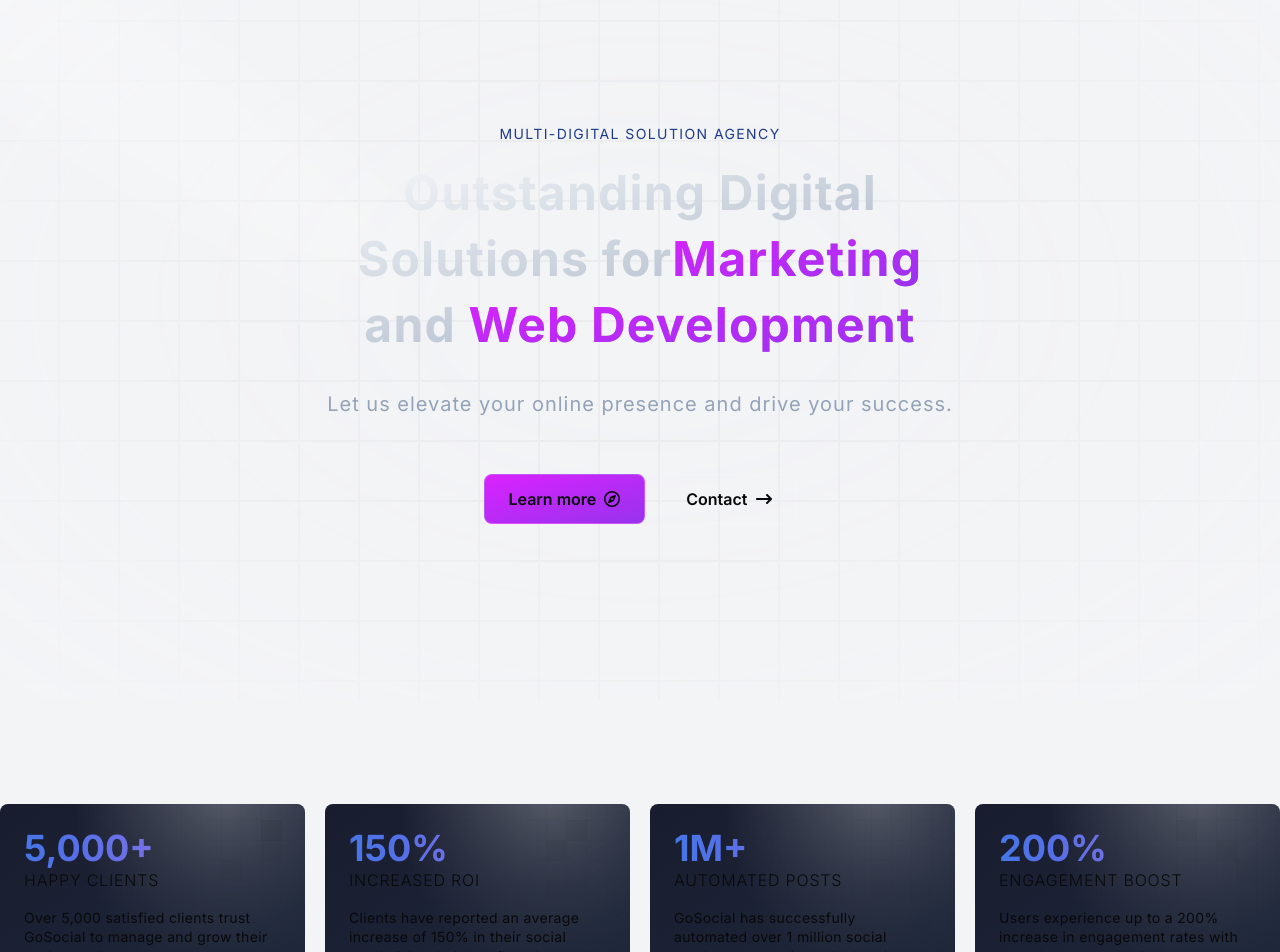
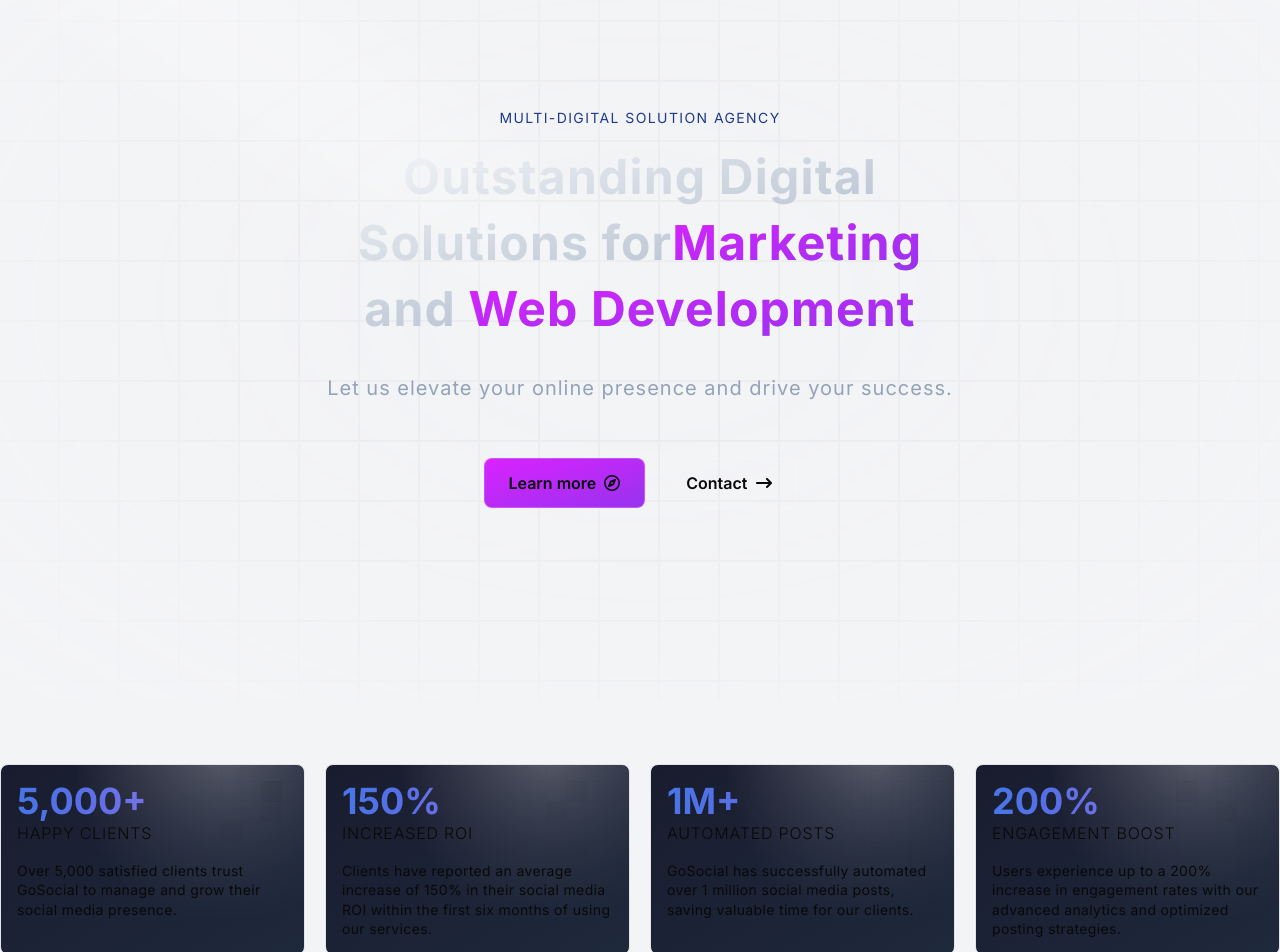
Before and after one commit to borisvicena/gosocial, a Next.js app: page / in a window 1280 px wide. Shown: the part 100-1052 px from the top of the page. Built offline with nearby package versions, Linux system fonts and the light colour scheme.

Commit message:
Improved Hero sectiono

```diff
--- a/components/Hero.tsx
+++ b/components/Hero.tsx
@@ -7,14 +7,12 @@
 
 const Hero = () => {
   return (
-    <div className="relative pb-20 pt-36 max-w-7xl mx-auto">
-      <div>
-        <Spotlight className="-top-10 left-0" fill="white" />
-      </div>
-      <div>
+    <section id="hero" className="">
+      <div className="relative py-20 lg:py-32">
+        <Spotlight className="-top-10 left-40" fill="white" />
         <GridBackground />
-      </div>
-      <div className="relative flex justify-center my-20 z-10">
+        <div className="relative max-w-7xl mx-auto">
+          <div className="relative flex justify-center mt-20 z-10">
             <div className="max-w-[89vw] md:max-w-2xl lg:max-w-[50vw] flex flex-col items-center justify-center">
               <h2 className="uppercase tracking-widest text-sm text-center dark:text-blue-100 text-blue-900 max-w-80">
                 MULTI-DIGITAL SOLUTION AGENCY
@@ -23,7 +21,7 @@
               <p className="text-center md:tracking-wider my-4 text-sm md:text-lg lg:text-xl text-slate-400">
                 Let us elevate your online presence and drive your success.
               </p>
-          <div className="inline-flex gap-4 my-10">
+              <div className="inline-flex gap-4 mt-10">
                 <a href="#services">
                   <ButtonUI text="Learn more" variant="secondary" size="large" icon={<FaRegCompass />} />
                 </a>
@@ -34,6 +32,8 @@
             </div>
           </div>
         </div>
+      </div>
+    </section>
   );
 };
 
--- a/components/KeyStatistics.tsx
+++ b/components/KeyStatistics.tsx
@@ -4,12 +4,13 @@
 
 const KeyStatistics = () => {
   return (
-    <div className="pt-20 lg:pt-30 max-w-7xl mx-auto">
-      <div className="grid grid-cols-1 sm:grid-cols-2 md:grid-cols-2 lg:grid-cols-4 gap-10 md:gap-5 mx-auto">
+    <section id="stats">
+      <div className="relative pt-20 lg:pt-32 max-w-7xl mx-auto px-2 lg:px-0">
+        <div className="grid grid-cols-1 sm:grid-cols-2 md:grid-cols-2 lg:grid-cols-4 gap-3 md:gap-5 mx-auto">
           {gridItems.map(({ id, title, value, description }) => (
             <div
               key={id}
-            className="relative bg-gradient-to-br from-[#191c2f] to-slate-800 p-6 rounded-lg overflow-hidden"
+              className="relative bg-gradient-to-br from-[#191c2f] to-slate-800 p-4 rounded-lg overflow-hidden border dark:border-white/[0.2]"
             >
               <Grid size={20} />
               <p className="text-4xl font-bold text-transparent bg-gradient-to-r from-[#4776E6] to-[#8E54E9] bg-clip-text">
@@ -21,6 +22,7 @@
           ))}
         </div>
       </div>
+    </section>
   );
 };
 
--- a/components/ui/GridBackground.tsx
+++ b/components/ui/GridBackground.tsx
@@ -2,7 +2,7 @@
 
 export function GridBackground() {
   return (
-    <div className="h-screen w-full dark:bg-black-100 bg-gray-100 dark:bg-grid-white/[0.03] bg-grid-black/[0.03] flex items-center justify-center absolute top-0 left-0">
+    <div className="h-screen w-full dark:bg-black-100 bg-gray-100 dark:bg-grid-white/[0.08] bg-grid-black/[0.03] flex items-center justify-center absolute top-0 left-0">
       {/* Radial gradient for the container to give a faded look */}
       <div className="absolute pointer-events-none inset-0 flex items-center justify-center dark:bg-black-100 bg-gray-100 [mask-image:radial-gradient(ellipse_at_center,transparent_20%,black)]" />
     </div>
```
Lines whose indentation alone changed are shown as unchanged.
